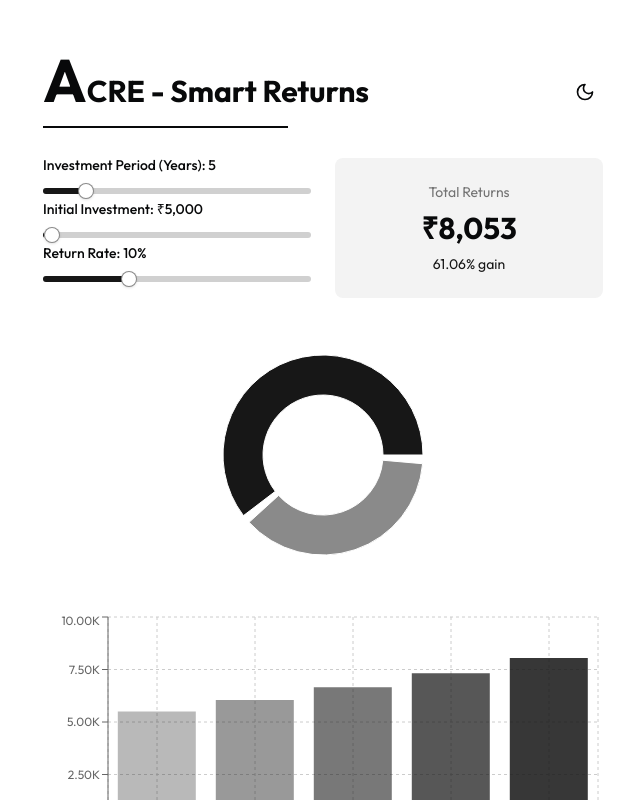
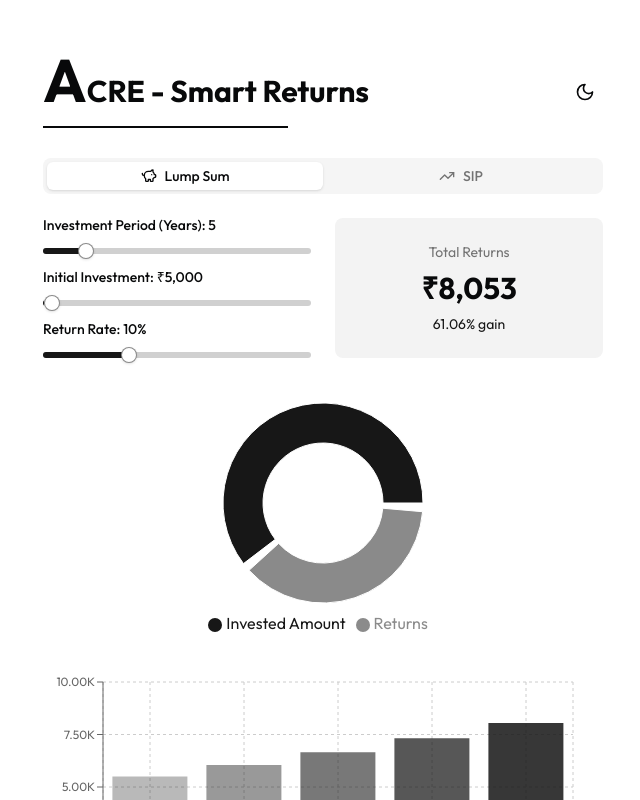
Before and after one commit to tejastn10/acre, a Next.js app: page / in a window 1280 px wide. Shown: the top 800 px of the page, without its empty margins (317-957 px from the left). Built offline with nearby package versions, Linux system fonts and the light colour scheme.

Commit message:
feat: update page with SIP and LumSum calculation

```diff
--- a/src/app/page.tsx
+++ b/src/app/page.tsx
@@ -3,13 +3,14 @@
 import { useState, useEffect } from "react";
 
 import { motion } from "motion/react";
-
-import { Moon, Sun } from "lucide-react";
+import { Moon, Sun, PiggyBank, TrendingUp } from "lucide-react";
 
 import { Card } from "@/components/ui/Card";
 import { Label } from "@/components/ui/Label";
 import { Slider } from "@/components/ui/Slider";
 import { Button } from "@/components/ui/Button";
+import { Switch } from "@/components/ui/Switch";
+import { Tabs, TabsContent, TabsList, TabsTrigger } from "@/components/ui/Tabs";
 
 import { BlurFade } from "@/components/animated/BlurFade";
 import { UnderlineGrow } from "@/components/animated/UnderlineGrow";
@@ -25,41 +26,101 @@ import {
 	PieChart,
 	Pie,
 	Cell,
+	Legend,
 } from "recharts";
 import { BLUR_FADE_DELAY } from "@/constants/ui";
 
+type YearlyData = { year: number; amount: number; invested: number };
+
 export default function ReturnCalculator() {
-	const [years, setYears] = useState(5);
-	const [amount, setAmount] = useState(5000);
-	const [returnRate, setReturnRate] = useState(10);
+	const [investmentType, setInvestmentType] = useState<"sip" | "lumpsum">("lumpsum");
+
+	// Lump sum parameters
+	const [lsYears, setLsYears] = useState(5);
+	const [lsAmount, setLsAmount] = useState(5000);
+	const [lsReturnRate, setLsReturnRate] = useState(10);
+	const [lsYearlyData, setLsYearlyData] = useState<Omit<YearlyData, "invested">[]>([]);
+
+	// SIP parameters
+	const [sipYears, setSipYears] = useState(5);
+	const [sipAmount, setSipAmount] = useState(5000);
+	const [sipReturnRate, setSipReturnRate] = useState(10);
+	const [sipYearlyData, setSipYearlyData] = useState<YearlyData[]>([]);
+	const [annualIncrease, setAnnualIncrease] = useState(false);
+	const [annualIncreaseRate, setAnnualIncreaseRate] = useState(5);
+
+	// UI state
 	const [isDark, setIsDark] = useState(false);
-	const [yearlyData, setYearlyData] = useState<{ year: number; amount: number }[]>([]);
 
+	// Calculate Lump Sum Returns
 	useEffect(() => {
 		const data = [];
-		let currentAmount = amount;
-		for (let i = 1; i <= years; i++) {
-			currentAmount = currentAmount * (1 + returnRate / 100);
+		let currentAmount = lsAmount;
+		for (let i = 1; i <= lsYears; i++) {
+			currentAmount = currentAmount * (1 + lsReturnRate / 100);
 			data.push({
 				year: i,
 				amount: Math.round(currentAmount),
 			});
 		}
-		setYearlyData(data);
-	}, [years, amount, returnRate]);
+		setLsYearlyData(data);
+	}, [lsYears, lsAmount, lsReturnRate]);
 
-	const totalReturns = yearlyData[yearlyData.length - 1]?.amount || amount;
-	const totalGains = totalReturns - amount;
-	const percentageGained = ((totalReturns - amount) / amount) * 100;
+	// Calculate SIP Returns
+	useEffect(() => {
+		const data = [];
+		let totalInvested = 0;
+		let currentAmount = 0;
+		let monthlySipAmount = sipAmount;
+
+		for (let year = 1; year <= sipYears; year++) {
+			for (let month = 1; month <= 12; month++) {
+				// Add monthly SIP amount
+				currentAmount += monthlySipAmount;
+				totalInvested += monthlySipAmount;
+
+				// Apply monthly returns (annual rate divided by 12)
+				currentAmount = currentAmount * (1 + sipReturnRate / 1200);
+			}
+
+			data.push({
+				year,
+				amount: Math.round(currentAmount),
+				invested: Math.round(totalInvested),
+			});
+
+			// Increase SIP amount for next year if enabled
+			if (annualIncrease) {
+				monthlySipAmount = monthlySipAmount * (1 + annualIncreaseRate / 100);
+			}
+		}
+
+		setSipYearlyData(data);
+	}, [sipYears, sipAmount, sipReturnRate, annualIncrease, annualIncreaseRate]);
+
+	// Dynamic data based on selected investment type
+	const yearlyData = investmentType === "lumpsum" ? lsYearlyData : sipYearlyData;
+	const initialInvestment =
+		investmentType === "lumpsum"
+			? lsAmount
+			: sipYearlyData.length > 0
+				? sipYearlyData[sipYearlyData.length - 1].invested
+				: 0;
+	const totalReturns = yearlyData.length > 0 ? yearlyData[yearlyData.length - 1].amount : 0;
+	const totalGains = totalReturns - initialInvestment;
+	const percentageGained =
+		initialInvestment > 0 ? ((totalReturns - initialInvestment) / initialInvestment) * 100 : 0;
 
 	const pieData = [
-		{ name: "Initial Investment", value: amount },
-		{ name: "Returns", value: totalGains },
+		{ name: "Invested Amount", value: initialInvestment },
+		{ name: "Returns", value: totalGains > 0 ? totalGains : 0 },
 	];
 
 	const COLORS = ["hsl(var(--primary))", "hsl(var(--primary) / 0.5)"];
 
-	const formatCurrency = (value: number) => {
+	const formatCurrency = (value?: number) => {
+		if (value === undefined) return "₹0";
+
 		return new Intl.NumberFormat("en-US", {
 			style: "currency",
 			currency: "INR",
@@ -78,8 +139,6 @@ export default function ReturnCalculator() {
 				{/* Top Section */}
 				<div className="space-y-6">
 					<div className="flex justify-between items-center">
-						{/* Wrap heading and underline together */}
-
 						<BlurFade delay={BLUR_FADE_DELAY} className="relative">
 							<motion.h1
 								className="text-6xl font-bold"
@@ -89,11 +148,9 @@ export default function ReturnCalculator() {
 							>
 								A<span className="text-3xl font-bold">CRE - Smart Returns</span>
 							</motion.h1>
-							{/* Position the underline correctly below the text */}
 							<UnderlineGrow className="my-0" />
 						</BlurFade>
 
-						{/* Theme toggle button */}
 						<BlurFade delay={BLUR_FADE_DELAY}>
 							<Button variant="ghost" size="icon" onClick={toggleTheme} className="cursor-pointer">
 								{isDark ? <Sun className="h-5 w-5" /> : <Moon className="h-5 w-5" />}
@@ -101,45 +158,55 @@ export default function ReturnCalculator() {
 						</BlurFade>
 					</div>
 
-					<BlurFade delay={BLUR_FADE_DELAY * 4} className="grid gap-6 sm:grid-cols-2">
-						<div className="space-y-2">
+					<BlurFade delay={BLUR_FADE_DELAY * 2}>
+						<Tabs
+							value={investmentType}
+							onValueChange={(value) => setInvestmentType(value as "sip" | "lumpsum")}
+							className="w-full"
+						>
+							<TabsList className="grid w-full grid-cols-2 mb-6">
+								<TabsTrigger value="lumpsum">
+									<PiggyBank className="h-4 w-4 mr-2" /> Lump Sum
+								</TabsTrigger>
+								<TabsTrigger value="sip">
+									<TrendingUp className="h-4 w-4 mr-2" /> SIP
+								</TabsTrigger>
+							</TabsList>
+
+							<TabsContent value="lumpsum" className="space-y-6">
+								<div className="grid gap-6 sm:grid-cols-2">
+									<div className="space-y-4">
 										<div className="flex flex-col gap-4">
-								<Label>Investment Period (Years): {years}</Label>
-								<div>
+											<Label>Investment Period (Years): {lsYears}</Label>
 											<Slider
-										value={[years]}
-										onValueChange={(value) => setYears(value[0])}
+												value={[lsYears]}
+												onValueChange={(value) => setLsYears(value[0])}
 												min={1}
 												max={30}
 												step={1}
 											/>
 										</div>
-							</div>
 
 										<div className="flex flex-col gap-4">
-								<Label>Initial Investment: {formatCurrency(amount)}</Label>
-								<div>
+											<Label>Initial Investment: {formatCurrency(lsAmount)}</Label>
 											<Slider
-										value={[amount]}
-										onValueChange={(value) => setAmount(value[0])}
+												value={[lsAmount]}
+												onValueChange={(value) => setLsAmount(value[0])}
 												min={1000}
 												max={1000000}
 												step={1000}
 											/>
 										</div>
-							</div>
 
 										<div className="flex flex-col gap-4">
-								<Label>Return Rate: {returnRate}%</Label>
-								<div>
+											<Label>Return Rate: {lsReturnRate}%</Label>
 											<Slider
-										value={[returnRate]}
-										onValueChange={(value) => setReturnRate(value[0])}
+												value={[lsReturnRate]}
+												onValueChange={(value) => setLsReturnRate(value[0])}
 												min={1}
 												max={30}
 												step={0.5}
 											/>
-								</div>
 										</div>
 									</div>
 
@@ -151,9 +218,90 @@ export default function ReturnCalculator() {
 										>
 											<div className="text-sm text-muted-foreground">Total Returns</div>
 											<div className="text-3xl font-bold mt-2">{formatCurrency(totalReturns)}</div>
-								<div className="text-sm text-primary mt-2">{percentageGained.toFixed(2)}% gain</div>
+											<div className="text-sm text-primary mt-2">
+												{percentageGained.toFixed(2)}% gain
+											</div>
 										</motion.div>
 									</div>
+								</div>
+							</TabsContent>
+
+							<TabsContent value="sip" className="space-y-6">
+								<div className="grid gap-6 sm:grid-cols-2">
+									<div className="space-y-4">
+										<div className="flex flex-col gap-4">
+											<Label>Investment Period (Years): {sipYears}</Label>
+											<Slider
+												value={[sipYears]}
+												onValueChange={(value) => setSipYears(value[0])}
+												min={1}
+												max={30}
+												step={1}
+											/>
+										</div>
+
+										<div className="flex flex-col gap-4">
+											<Label>Monthly SIP Amount: {formatCurrency(sipAmount)}</Label>
+											<Slider
+												value={[sipAmount]}
+												onValueChange={(value) => setSipAmount(value[0])}
+												min={500}
+												max={100000}
+												step={500}
+											/>
+										</div>
+
+										<div className="flex flex-col gap-4">
+											<Label>Return Rate: {sipReturnRate}%</Label>
+											<Slider
+												value={[sipReturnRate]}
+												onValueChange={(value) => setSipReturnRate(value[0])}
+												min={1}
+												max={30}
+												step={0.5}
+											/>
+										</div>
+
+										<div className="flex justify-between items-center">
+											<Label>Annual SIP Increase</Label>
+											<Switch checked={annualIncrease} onCheckedChange={setAnnualIncrease} />
+										</div>
+
+										{annualIncrease && (
+											<div className="flex flex-col gap-4">
+												<Label>Annual Increase Rate: {annualIncreaseRate}%</Label>
+												<Slider
+													value={[annualIncreaseRate]}
+													onValueChange={(value) => setAnnualIncreaseRate(value[0])}
+													min={1}
+													max={20}
+													step={1}
+												/>
+											</div>
+										)}
+									</div>
+
+									<div className="space-y-4">
+										<motion.div
+											className="p-6 rounded-lg bg-primary/5 text-center"
+											animate={{ scale: [0.95, 1] }}
+											transition={{ duration: 0.3 }}
+										>
+											<div className="text-sm text-muted-foreground">Total Returns</div>
+											<div className="text-3xl font-bold mt-2">{formatCurrency(totalReturns)}</div>
+											<div className="flex justify-between mt-2">
+												<span className="text-sm">
+													Total Invested: {formatCurrency(initialInvestment)}
+												</span>
+												<span className="text-sm text-primary">
+													{percentageGained.toFixed(2)}% gain
+												</span>
+											</div>
+										</motion.div>
+									</div>
+								</div>
+							</TabsContent>
+						</Tabs>
 					</BlurFade>
 				</div>
 
@@ -184,11 +332,12 @@ export default function ReturnCalculator() {
 
 										return (
 											<div className="p-2 bg-white dark:bg-black text-black dark:text-white rounded shadow-md">
-												<p>{formatCurrency(Number(payload[0].value))}</p>
+												<p>{`${payload[0].name}: ${formatCurrency(Number(payload[0].value))}`}</p>
 											</div>
 										);
 									}}
 								/>
+								<Legend />
 							</PieChart>
 						</ResponsiveContainer>
 					</BlurFade>
@@ -196,7 +345,7 @@ export default function ReturnCalculator() {
 					{/* Bar Chart */}
 					<BlurFade delay={BLUR_FADE_DELAY * 12} className="h-[250px]">
 						<ResponsiveContainer width="100%" height="100%">
-							<BarChart data={yearlyData}>
+							<BarChart data={yearlyData} margin={{ top: 10, right: 30, left: 0, bottom: 0 }}>
 								<CartesianGrid strokeDasharray="3 3" />
 								<XAxis dataKey="year" tick={{ fontSize: 12 }} />
 								<YAxis
@@ -216,7 +365,10 @@ export default function ReturnCalculator() {
 										return (
 											<div className="p-2 bg-white dark:bg-black text-black dark:text-white rounded shadow-md">
 												<p className="font-semibold">{`Year ${label}`}</p>
-												<p>{formatCurrency(Number(payload[0].value))}</p>
+												<p>Value: {formatCurrency(Number(payload[0].value))}</p>
+												{investmentType === "sip" && (
+													<p>Invested: {formatCurrency(Number(payload[0].payload.invested))}</p>
+												)}
 											</div>
 										);
 									}}
@@ -240,7 +392,8 @@ export default function ReturnCalculator() {
 						<thead>
 							<tr className="border-b">
 								<th className="text-left py-2">Year</th>
-								<th className="text-right py-2">Amount</th>
+								<th className="text-right py-2">Value</th>
+								{investmentType === "sip" && <th className="text-right py-2">Invested</th>}
 								<th className="text-right py-2">Returns</th>
 							</tr>
 						</thead>
@@ -255,8 +408,16 @@ export default function ReturnCalculator() {
 								>
 									<td className="py-2">Year {data.year}</td>
 									<td className="text-right py-2">{formatCurrency(data.amount)}</td>
+									{investmentType === "sip" && (
+										<td className="text-right py-2">
+											{formatCurrency((data as YearlyData).invested)}
+										</td>
+									)}
 									<td className="text-right py-2 text-primary">
-										{formatCurrency(data.amount - amount)}
+										{formatCurrency(
+											data.amount -
+												(investmentType === "lumpsum" ? lsAmount : (data as YearlyData).invested)
+										)}
 									</td>
 								</motion.tr>
 							))}
```
Lines whose indentation alone changed are shown as unchanged.
